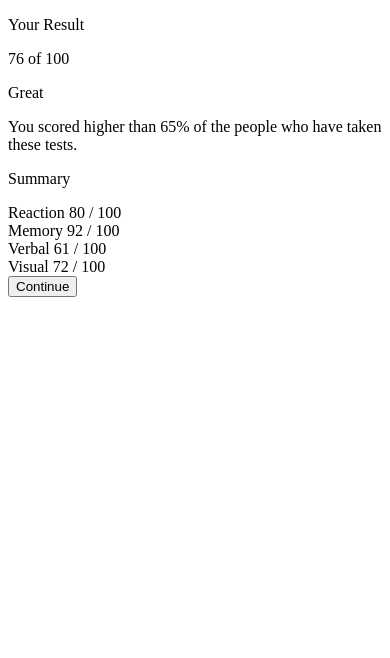
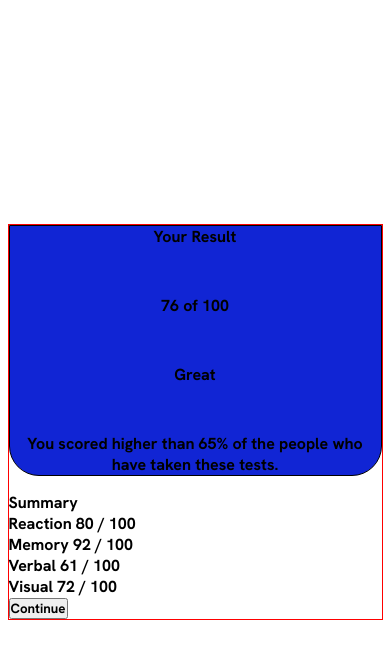
Before and after one commit to Kumaravel187/-Newbie--Kumaravel-results-summary-component-main, a plain HTML site: page index.html in a window 390 px wide. Drawn offline with Linux system fonts and the light colour scheme.

Commit message:
SCSS Styling - Start with mobile view first - Centered card to window - Centerd text for result card component - Added gaps in between elements for result card component

```diff
--- a/index.html
+++ b/index.html
@@ -11,6 +11,7 @@
       sizes="32x32"
       href="./assets/images/favicon-32x32.png"
     />
+    <link rel="stylesheet" href="./styles/styles.css" />
 
     <title>Frontend Mentor | Results summary component</title>
 
--- a/styles/styles.scss
+++ b/styles/styles.scss
@@ -31,3 +31,37 @@ $font-weight: (
   semibold: 600,
   bold: 700,
 );
+
+* {
+  margin: 0;
+  padding: 0;
+  box-sizing: border-box;
+  font-family: $font-family;
+}
+
+body {
+  min-height: 100vh;
+  display: flex;
+  justify-content: center;
+  align-items: center;
+  main {
+    max-width: 375px;
+    border: 1px solid red;
+    display: flex;
+    flex-direction: column;
+    gap: 1rem;
+    .result-card {
+      border: 1px solid black;
+      border-bottom-left-radius: 30px;
+      border-bottom-right-radius: 30px;
+      background-color: hsl(234, 85%, 45%);
+      display: flex;
+      flex-direction: column;
+      gap: 3rem;
+      text-align: center;
+    }
+    .summary-card {
+      //   border: 1px solid green;
+    }
+  }
+}
```
Also changed, not shown: styles/styles.css, 1 other file.
